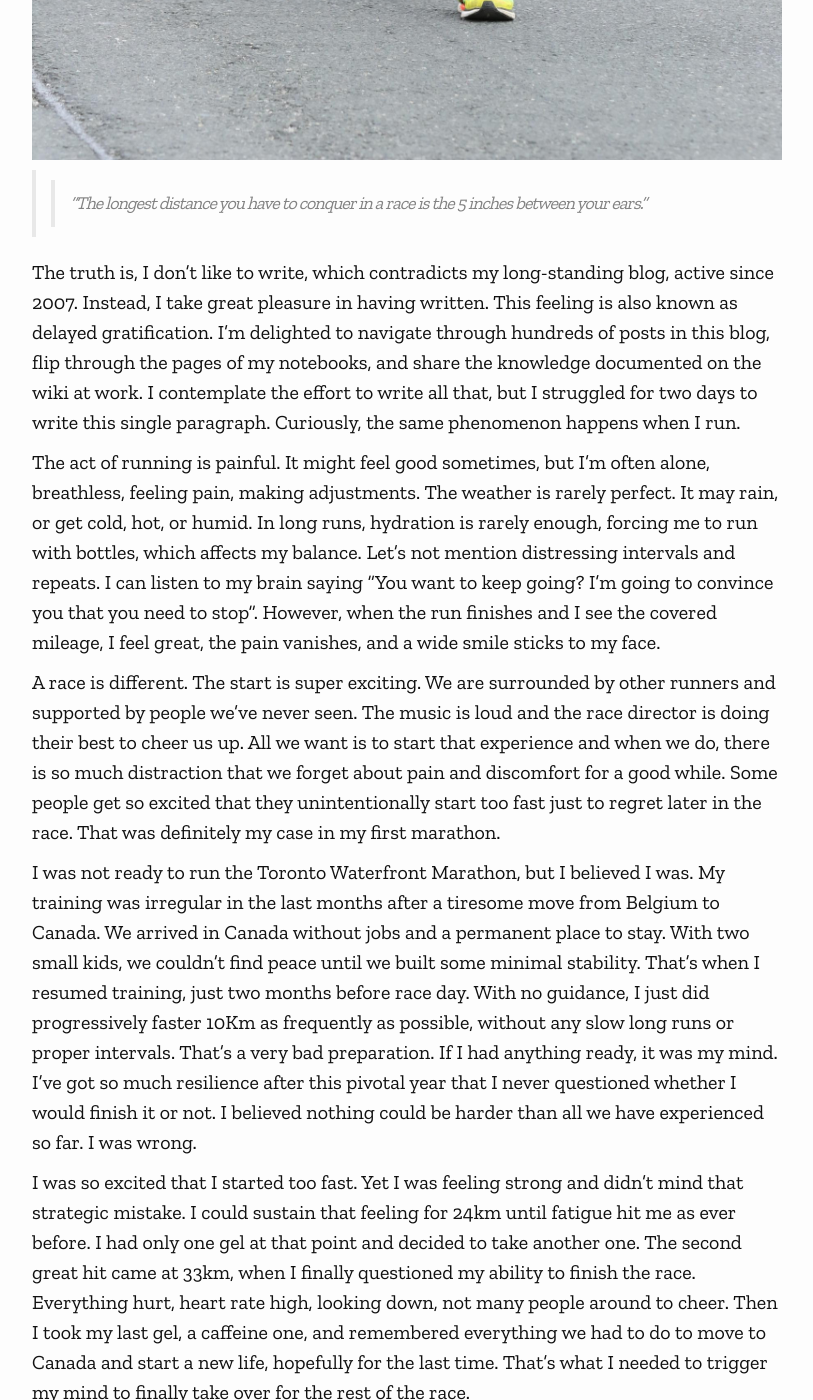
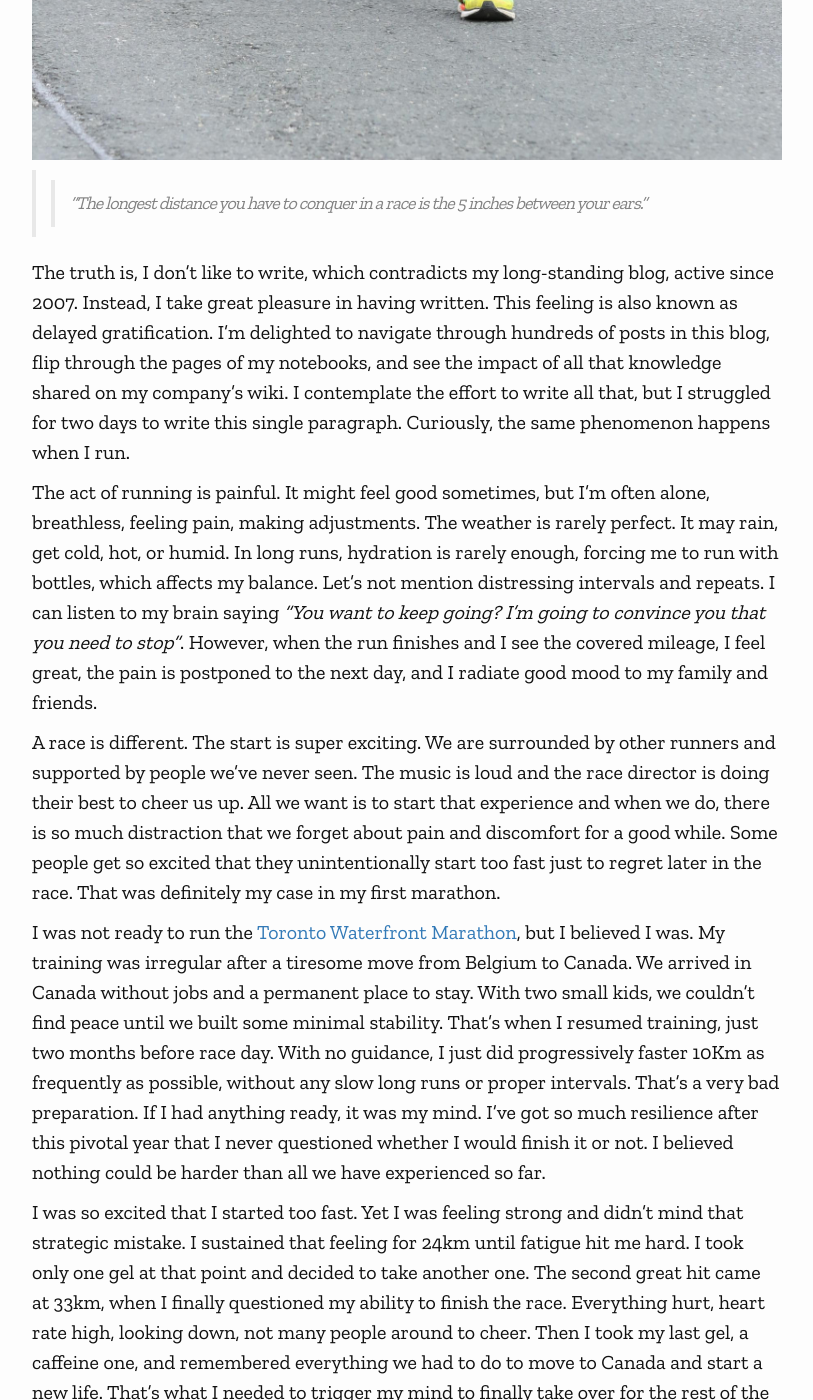
Before and after one commit to htmfilho/sports, a Jekyll site: the page built from _posts/2018-10-21-first-marathon.md, in a window 1280 px wide and 1400 px high, scrolled down 1158 px. Shown: the whole window, without its empty margins (38-851 px from the left). Built offline with Jekyll 4.4.1, drawn with Linux system fonts in a browser that asks for light colours; nearby versions of some CDN libraries; some web fonts are replaced; comment, search, counter and statistics services are not loaded; some of the changed text lies outside the part shown.

Commit message:
Rewrote clutered text

```diff
--- a/_posts/2018-10-21-first-marathon.md
+++ b/_posts/2018-10-21-first-marathon.md
@@ -10,16 +10,16 @@ categories: running race marathon
 
 >>"The longest distance you have to conquer in a race is the 5 inches between your ears."
 
-The truth is, I don't like to write, which contradicts my long-standing blog,  active since 2007. Instead, I take great pleasure in having written. This feeling is also known as delayed gratification. I'm delighted to navigate through hundreds of posts in this blog, flip through the pages of my notebooks, and share the knowledge documented on the wiki at work. I contemplate the effort to write all that, but I struggled for two days to write this single paragraph. Curiously, the same phenomenon happens when I run.
+The truth is, I don't like to write, which contradicts my long-standing blog, active since 2007. Instead, I take great pleasure in having written. This feeling is also known as delayed gratification. I'm delighted to navigate through hundreds of posts in this blog, flip through the pages of my notebooks, and see the impact of all that knowledge shared on my company's wiki. I contemplate the effort to write all that, but I struggled for two days to write this single paragraph. Curiously, the same phenomenon happens when I run.
 
 <!-- more -->
 
-The act of running is painful. It might feel good sometimes, but I'm often alone, breathless, feeling pain, making adjustments. The weather is rarely perfect. It may rain, or get cold, hot, or humid. In long runs, hydration is rarely enough, forcing me to run with bottles, which affects my balance. Let's not mention distressing intervals and repeats. I can listen to my brain saying "You want to keep going? I'm going to convince you that you need to stop". However, when the run finishes and I see the covered mileage, I feel great, the pain vanishes, and a wide smile sticks to my face.
+The act of running is painful. It might feel good sometimes, but I'm often alone, breathless, feeling pain, making adjustments. The weather is rarely perfect. It may rain, get cold, hot, or humid. In long runs, hydration is rarely enough, forcing me to run with bottles, which affects my balance. Let's not mention distressing intervals and repeats. I can listen to my brain saying _"You want to keep going? I'm going to convince you that you need to stop"_. However, when the run finishes and I see the covered mileage, I feel great, the pain is postponed to the next day, and I radiate good mood to my family and friends.
 
 A race is different. The start is super exciting. We are surrounded by other runners and supported by people we've never seen. The music is loud and the race director is doing their best to cheer us up. All we want is to start that experience and when we do, there is so much distraction that we forget about pain and discomfort for a good while. Some people get so excited that they unintentionally start too fast just to regret later in the race. That was definitely my case in my first marathon.
 
-I was not ready to run the Toronto Waterfront Marathon, but I believed I was. My training was irregular in the last months after a tiresome move from Belgium to Canada. We arrived in Canada without jobs and a permanent place to stay. With two small kids, we couldn't find peace until we built some minimal stability. That's when I resumed training, just two months before race day. With no guidance, I just did progressively faster 10Km as frequently as possible, without any slow long runs or proper intervals. That's a very bad preparation. If I had anything ready, it was my mind. I've got so much resilience after this pivotal year that I never questioned whether I would finish it or not. I believed nothing could be harder than all we have experienced so far. I was wrong.
+I was not ready to run the [Toronto Waterfront Marathon](https://www.torontowaterfrontmarathon.com/), but I believed I was. My training was irregular after a tiresome move from Belgium to Canada. We arrived in Canada without jobs and a permanent place to stay. With two small kids, we couldn't find peace until we built some minimal stability. That's when I resumed training, just two months before race day. With no guidance, I just did progressively faster 10Km as frequently as possible, without any slow long runs or proper intervals. That's a very bad preparation. If I had anything ready, it was my mind. I've got so much resilience after this pivotal year that I never questioned whether I would finish it or not. I believed nothing could be harder than all we have experienced so far.
 
-I was so excited that I started too fast. Yet I was feeling strong and didn't mind that strategic mistake. I could sustain that feeling for 24km until fatigue hit me as ever before. I had only one gel at that point and decided to take another one. The second great hit came at 33km, when I finally questioned my ability to finish the race. Everything hurt, heart rate high, looking down, not many people around to cheer. Then I took my last gel, a caffeine one, and remembered everything we had to do to move to Canada and start a new life, hopefully for the last time. That's what I needed to trigger my mind to finally take over for the rest of the race.
+I was so excited that I started too fast. Yet I was feeling strong and didn't mind that strategic mistake. I sustained that feeling for 24km until fatigue hit me hard. I took only one gel at that point and decided to take another one. The second great hit came at 33km, when I finally questioned my ability to finish the race. Everything hurt, heart rate high, looking down, not many people around to cheer. Then I took my last gel, a caffeine one, and remembered everything we had to do to move to Canada and start a new life. That's what I needed to trigger my mind to finally take over for the rest of the race.
 
-I finished my first marathon totally exhausted. My legs were flooded with lactic acid, my skin covered by salt (the sodium that remains after the sweat evaporates), reeling from dizziness, but with a huge smile on my face. After such a great effort, it was nice to have my family waiting for me. I got my medal, my banana, and a few more treats. We were all craving for a well served burger, so we sat to share experiences, but not before I closed my eyes and drank my 20oz pint in a single shot.
+I finished my first marathon totally exhausted. My legs were flooded with lactic acid, my skin covered with salt (the sodium that remains after sweat evaporation), reeling from dizziness, but with a huge smile on my face. After such a great effort, it was nice to have my family waiting for me. I got a medal, a banana, and a few more treats. We were all craving for a well served burger, so we sat to share experiences, but not before I closed my eyes and drank my 20oz pint in a single shot.
```
